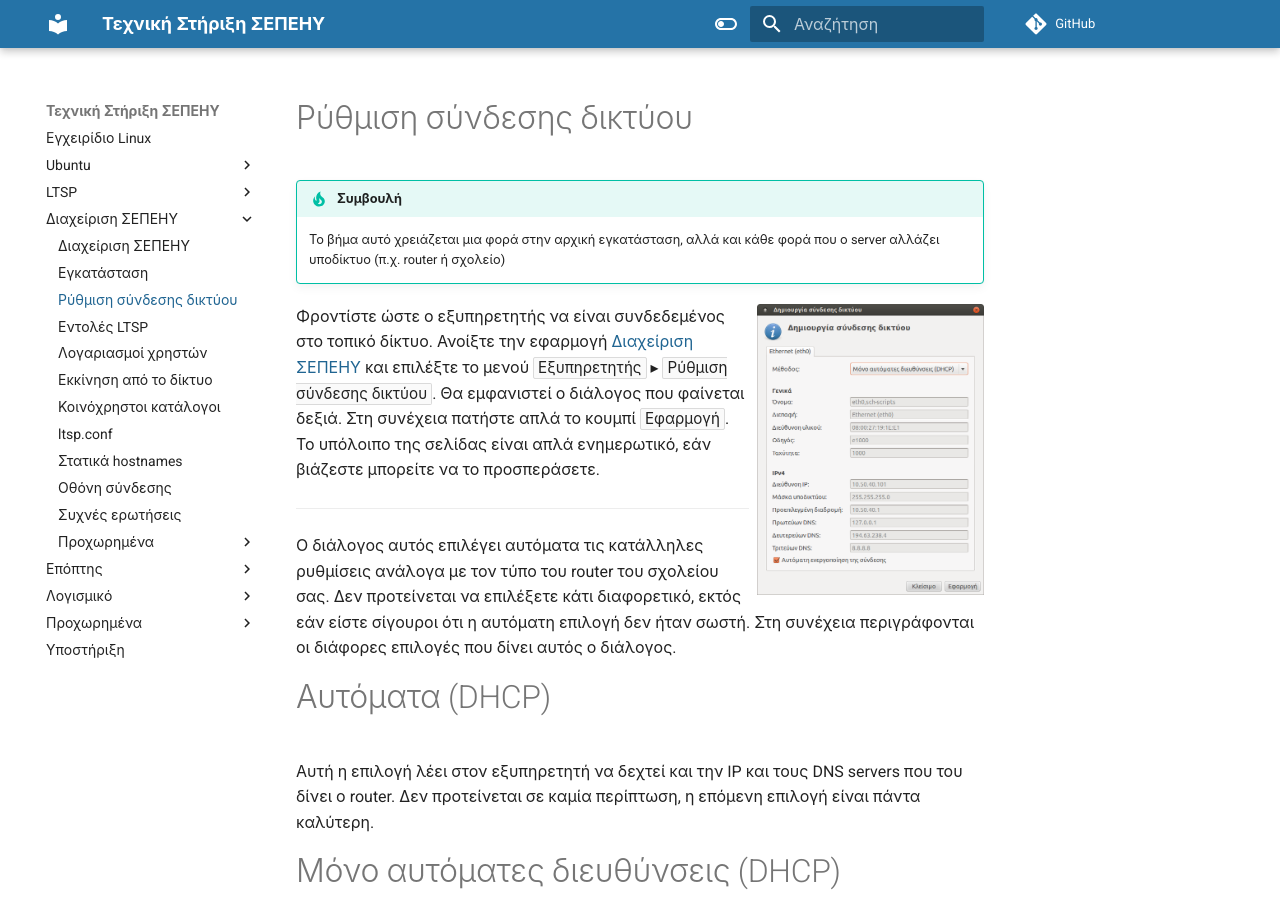
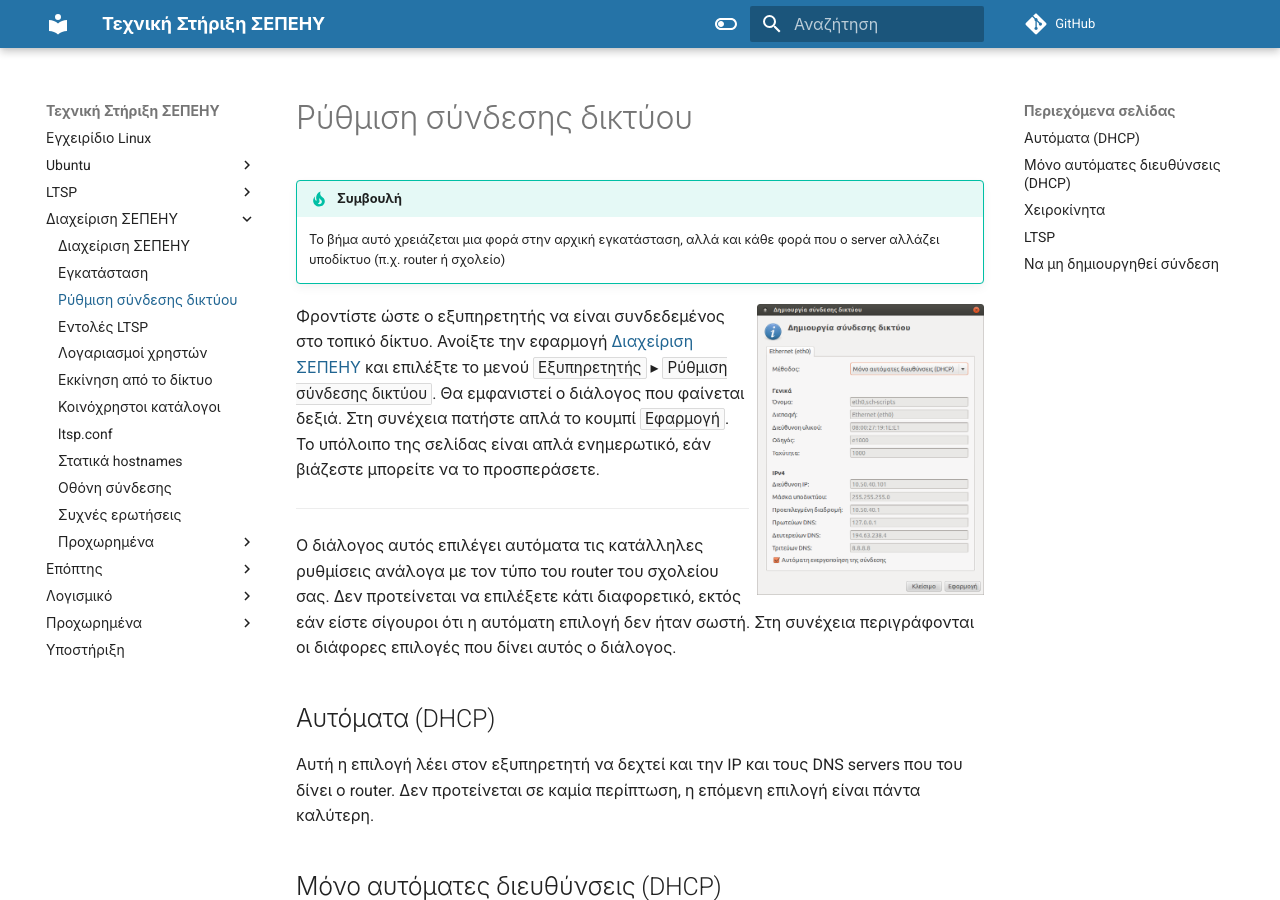
Before and after one commit to siahos/el.ltsp.org, an MkDocs documentation site: the page built from docs/sch-scripts/server-network.md, in a window 1280 px wide and 900 px high. Built offline with MkDocs 1.6.1 and Material for MkDocs 9.7.7, drawn with Linux system fonts in a browser that asks for light colours; comment, search, counter and statistics services are not loaded.

Commit message:
Update sch-scripts/server-network

```diff
--- a/docs/sch-scripts/server-network.md
+++ b/docs/sch-scripts/server-network.md
@@ -18,13 +18,13 @@
 εκτός εάν είστε σίγουροι ότι η αυτόματη επιλογή δεν ήταν σωστή. Στη συνέχεια
 περιγράφονται οι διάφορες επιλογές που δίνει αυτός ο διάλογος.
 
-# Αυτόματα (DHCP)
+## Αυτόματα (DHCP)
 
 Αυτή η επιλογή λέει στον εξυπηρετητή να δεχτεί και την IP και τους DNS servers
 που του δίνει ο router. Δεν προτείνεται σε καμία περίπτωση, η επόμενη επιλογή
 είναι πάντα καλύτερη.
 
-# Μόνο αυτόματες διευθύνσεις (DHCP)
+## Μόνο αυτόματες διευθύνσεις (DHCP)
 
 Ο εξυπηρετητής θα δεχτεί την IP που του δίνει ο router, αλλά για DNS servers θα
 χρησιμοποιήσει με τη σειρά πρώτα τον τοπικό dnsmasq για πολύ μεγαλύτερη
@@ -34,7 +34,7 @@ server της Google. Η επιλογή "Μόνο αυτόματες διευθ
 πάλι κάθε φορά που ο εξυπηρετητής πηγαίνει σε άλλο τοπικό δίκτυο θα πρέπει να
 γίνεται αυτό το βήμα.
 
-# Χειροκίνητα
+## Χειροκίνητα
 
 Αυτή η επιλογή προτείνεται αυτόματα όταν ανιχνεύεται ένα "τυπικό ΣΕΠΕΗΥ". Στα
 τυπικά ΣΕΠΕΗΥ που τηρούν τις προδιαγραφές, υπάρχει cisco ή mikrotik router, και
@@ -46,7 +46,7 @@ server. Όμως στην πράξη οι περισσότεροι Windows Serve
 Ubuntu Server να τον βάλετε στην IP=10.x.y.11, αλλιώς να τον βάλετε στην
 προεπιλεγμένη IP=10.x.y.10.
 
-# LTSP
+## LTSP
 
 !!! tip "Συμβουλή"
     Ο βασικός λόγος να επιλέξετε αυτήν την σύνδεση είναι αν έχει χαλάσει ο
@@ -63,6 +63,6 @@ Ubuntu Server να τον βάλετε στην IP=10.x.y.11, αλλιώς να
 και ρυθμίζετε την δεύτερη που βλέπει τους clients ως "σύνδεση LTSP". Η μέθοδος
 αυτή δεν προτείνεται λόγω πολυπλοκότητας στην καλωδίωση.
 
-# Να μη δημιουργηθεί σύνδεση
+## Να μη δημιουργηθεί σύνδεση
 
 Να παραμείνει η υπάρχουσα σύνδεση όπως έχει χωρίς αλλαγές.
```
